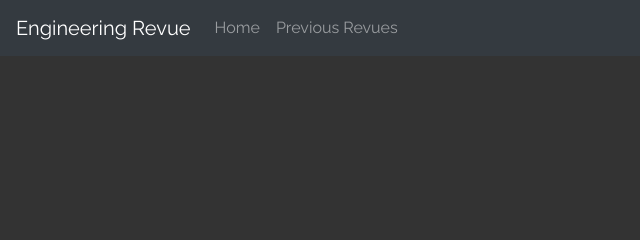
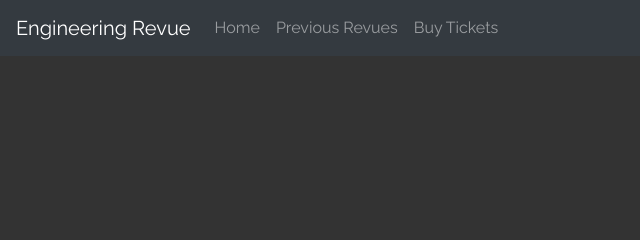
Before and after one commit to UoAEngineeringRevue/UoAEngineeringRevue.github.io, a plain HTML site: page index.html in a window 1280 px wide. Shown: the top 240 px of the page, 0-640 px from the left. Drawn offline with nearby package versions, Linux system fonts and the light colour scheme.

Commit message:
Add tickets redirect + navbar link

```diff
--- a/navbar.html
+++ b/navbar.html
@@ -12,9 +12,9 @@
       <li class="nav-item">
         <a class="nav-link" href="https://engrevue.co.nz/previous">Previous Revues</a>
       </li>
-      <!-- <li class="nav-item">
-        <a class="nav-link disabled" href="#">Buy Tickets</a>
-      </li> -->
+      <li class="nav-item">
+        <a class="nav-link" href="https://engrevue.co.nz/tickets">Buy Tickets</a>
+      </li>
     </ul>
   </div>
 </nav>
```
Also changed, not shown: tickets.html (added, +3 -0 lines).
